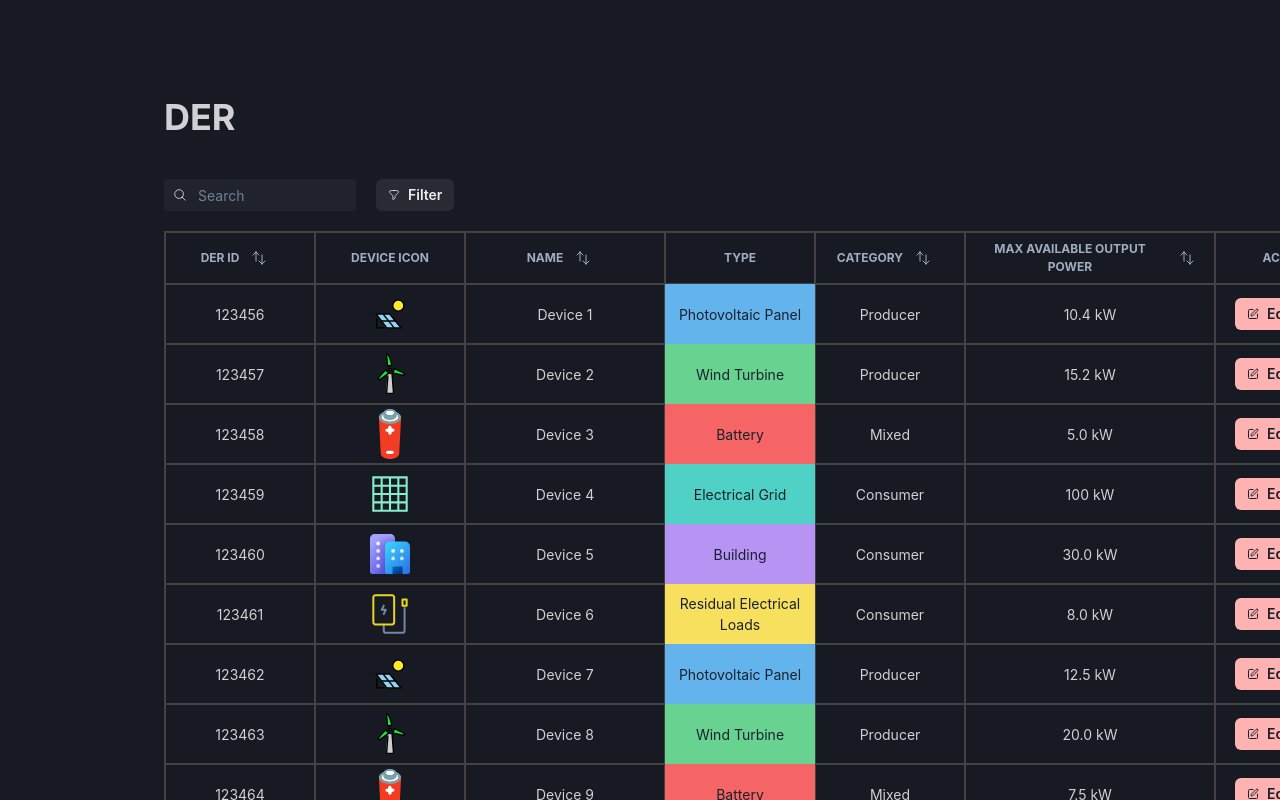
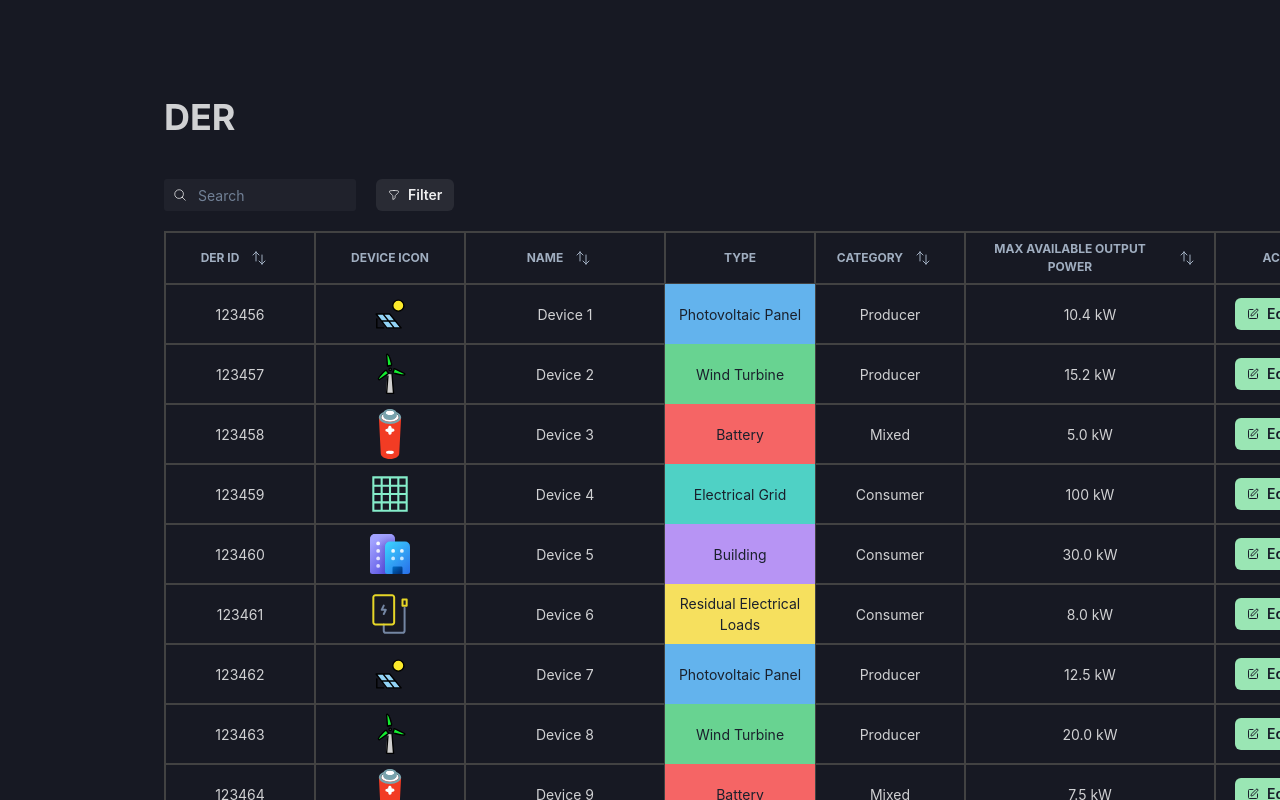
Before and after one commit to jovan-vukic/schneider-project, a React (Vite) app in the folder client/: page / in a window 1280 px wide. Shown: the top 800 px of the page. Built offline with nearby package versions, Linux system fonts and the light colour scheme.

Commit message:
Adust color scheme

```diff
--- a/client/src/components/DeleteButton.jsx
+++ b/client/src/components/DeleteButton.jsx
@@ -11,7 +11,7 @@ const DeleteButton = ({ row, table }) => {
     <IconButton
       isRound={true}
       variant="solid"
-      colorScheme="green"
+      colorScheme="red"
       size="sm"
       aria-label="Delete device"
       icon={<Icon as={DeleteIcon} fontSize="xl" />}
--- a/client/src/components/EditButton.jsx
+++ b/client/src/components/EditButton.jsx
@@ -9,7 +9,7 @@ const EditButton = ({ row }) => {
 
   return (
     <Button
-      colorScheme="red"
+      colorScheme="green"
       size="sm"
       leftIcon={<Icon as={EditIcon} fontSize="xs" />}
       onClick={() => handleEdit(row.index)}
```
